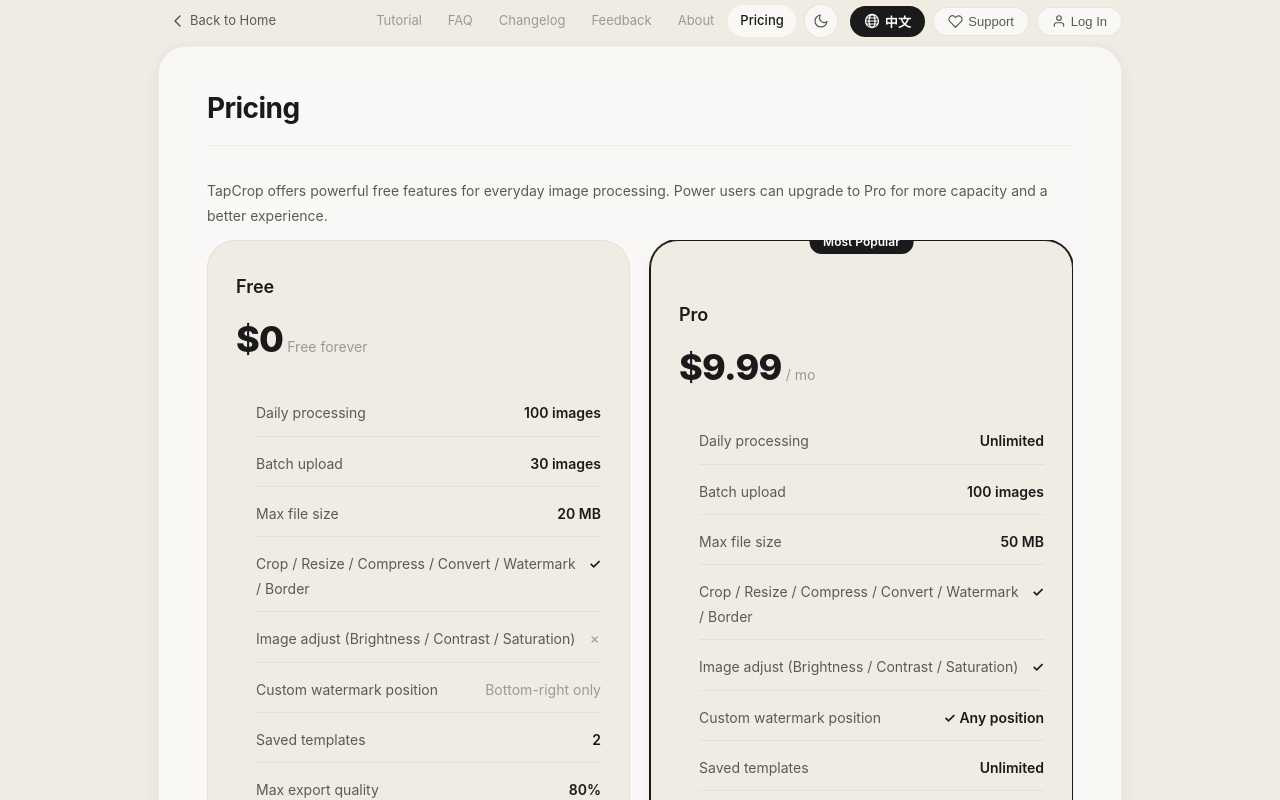
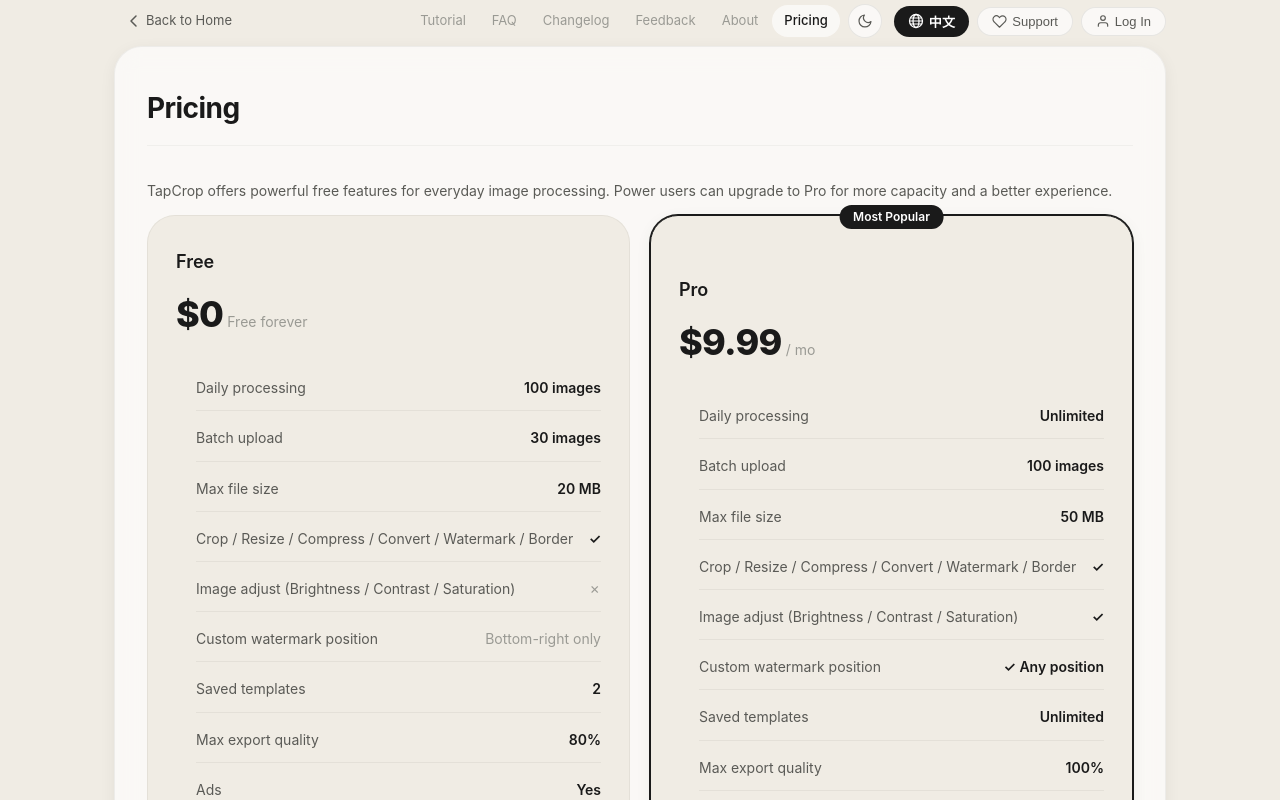
Before and after one commit to humphrey1114/quickcrop, a React (Vite) app: page /pricing in a window 1280 px wide. Shown: the top 800 px of the page. Built offline with nearby package versions, Linux system fonts and the light colour scheme; no server answers.

Commit message:
fix: widen pricing page, reduce padding so cards display fully

```diff
--- a/src/pages/PageLayout.css
+++ b/src/pages/PageLayout.css
@@ -7,7 +7,7 @@
 }
 
 .page-layout-wide {
-  max-width: 1060px;
+  max-width: 1100px;
 }
 
 .page-container {
--- a/src/pages/Pricing.css
+++ b/src/pages/Pricing.css
@@ -1,3 +1,15 @@
+/* Pricing page needs more room for two-column cards */
+.page-layout-wide {
+  max-width: 1100px;
+  padding-left: 24px;
+  padding-right: 24px;
+}
+
+.page-layout-wide .page-container {
+  padding-left: 32px;
+  padding-right: 32px;
+}
+
 .pricing-subtitle {
   font-size: 15px;
   color: var(--text-2);
@@ -10,8 +22,6 @@
   grid-template-columns: 1fr 1fr;
   gap: 20px;
   margin-bottom: 40px;
-  max-width: 100%;
-  overflow: hidden;
 }
 
 .pricing-card {
```
